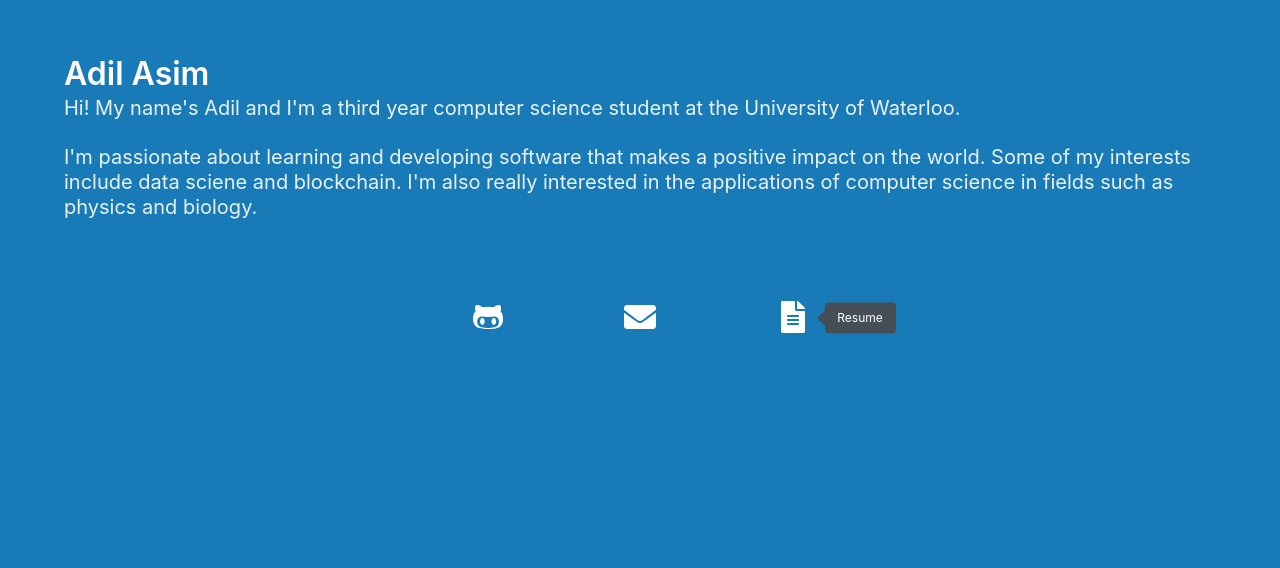
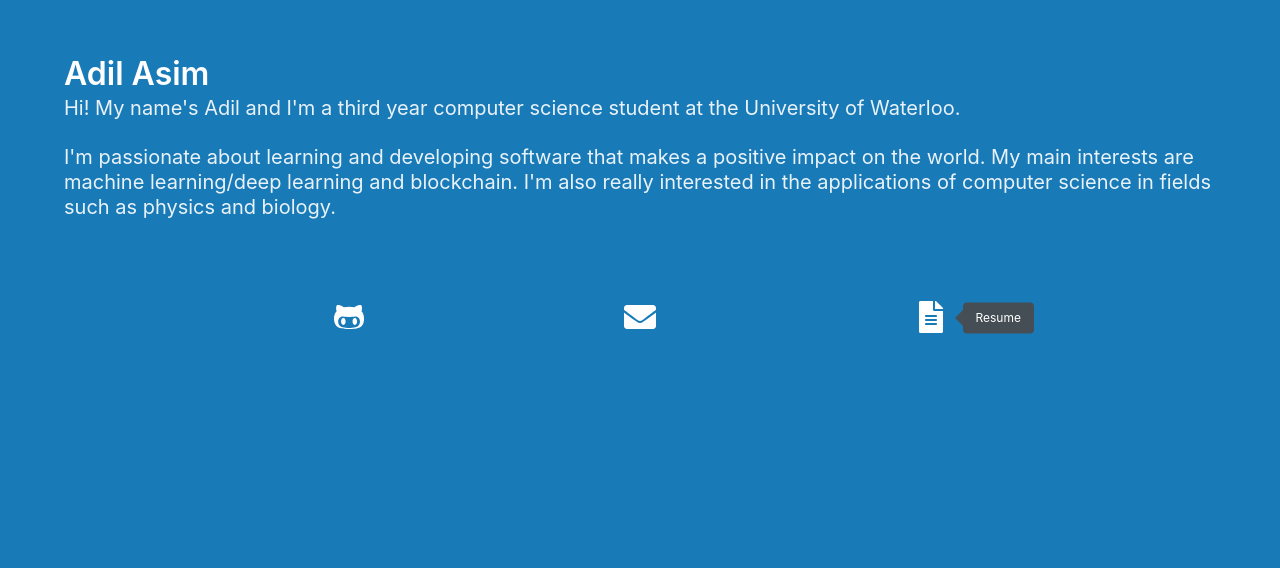
Before and after one commit to 4d11/4d11.github.io, a website: page index.html in a window 1280 px wide. Shown: the part 232-800 px from the top of the page. Drawn offline with Linux system fonts and the light colour scheme.

Commit message:
Fixed centering behaviour

```diff
--- a/index.html
+++ b/index.html
@@ -24,20 +24,27 @@
           My name's Adil and I'm a third year computer science student at the University of Waterloo.
         </p>
         <p class="subtitle">
-          I'm passionate about learning and developing software that makes a positive impact on the world. Some of my interests include data sciene and blockchain. I'm also really interested in the applications of computer science in fields such as physics and biology.
+          I'm passionate about learning and developing software that makes a positive impact on the world. My main interests are machine learning/deep learning and blockchain. I'm also really interested in the applications of computer science in fields such as physics and biology.
         </p>
 
-        <div style="text-align: center;">
+
+        <nav class="level info-icon-container" >
+          <div class="level-item has-text-centered">
             <span class="info-icon icon is-large tooltip is-tooltip-left" data-tooltip="Github">
             <a href="https://github.com/4d11" target="_blank"> <i class="fab fa-2x  fa-github-alt"></i> </a>
           </span>
+          </div>
+          <div class="level-item has-text-centered">
              <span class="info-icon icon is-large tooltip is-tooltip-bottom" data-tooltip="Email">
            <a href="mailto:aadilasim@hotmail.com" target="_blank"> <i class="fas fa-2x fa-envelope"></i> </a>
          </span>
+          </div>
+          <div class="level-item has-text-centered">
             <span class="info-icon icon is-large tooltip is-tooltip-right is-tooltip-active" data-tooltip="Resume">
            <a href="resume.pdf" target="_blank"> <i class="fas fa-2x  fa-file-alt"></i> </a>
          </span>
           </div>
+        </nav>
      </div>
    </div>
  </div>
--- a/sass/styles.scss
+++ b/sass/styles.scss
@@ -5,6 +5,9 @@ $resume-color: #197ab8;
 $primary: $resume-color;
 
 
+.info-icon-container {
+	margin: 0px 140px;
+}
 
 .info-icon {
 	margin: 50px
```
Also changed, not shown: css/styles.css. Lines whose indentation alone changed are shown as unchanged.
